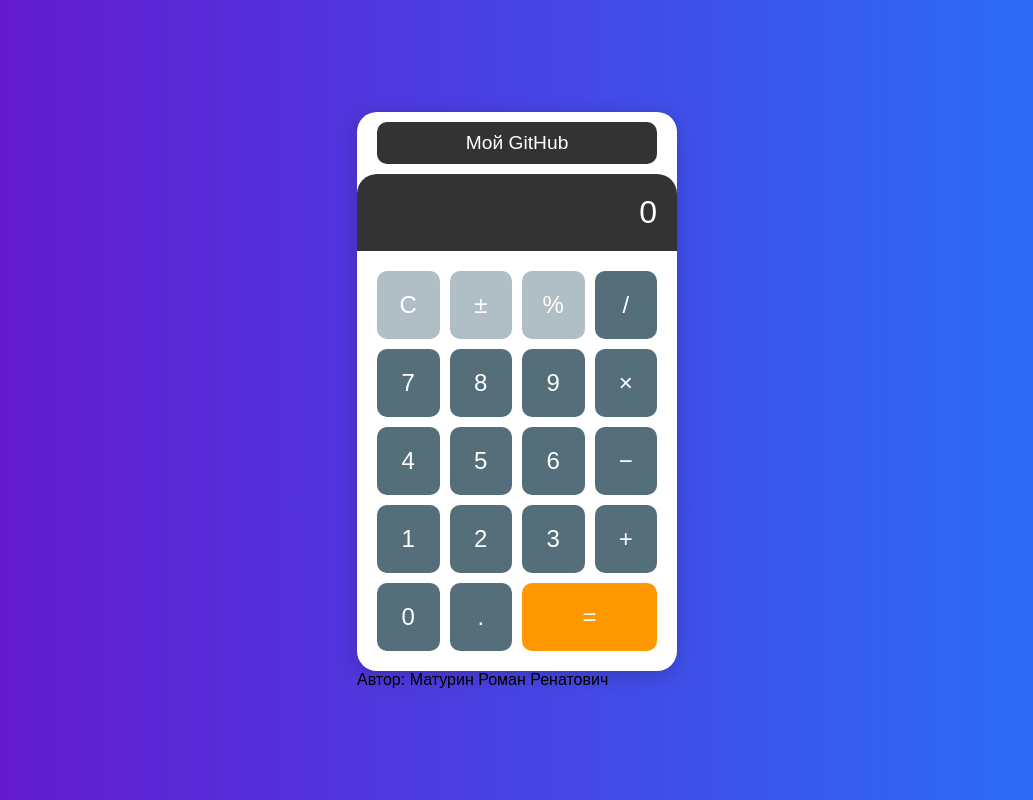
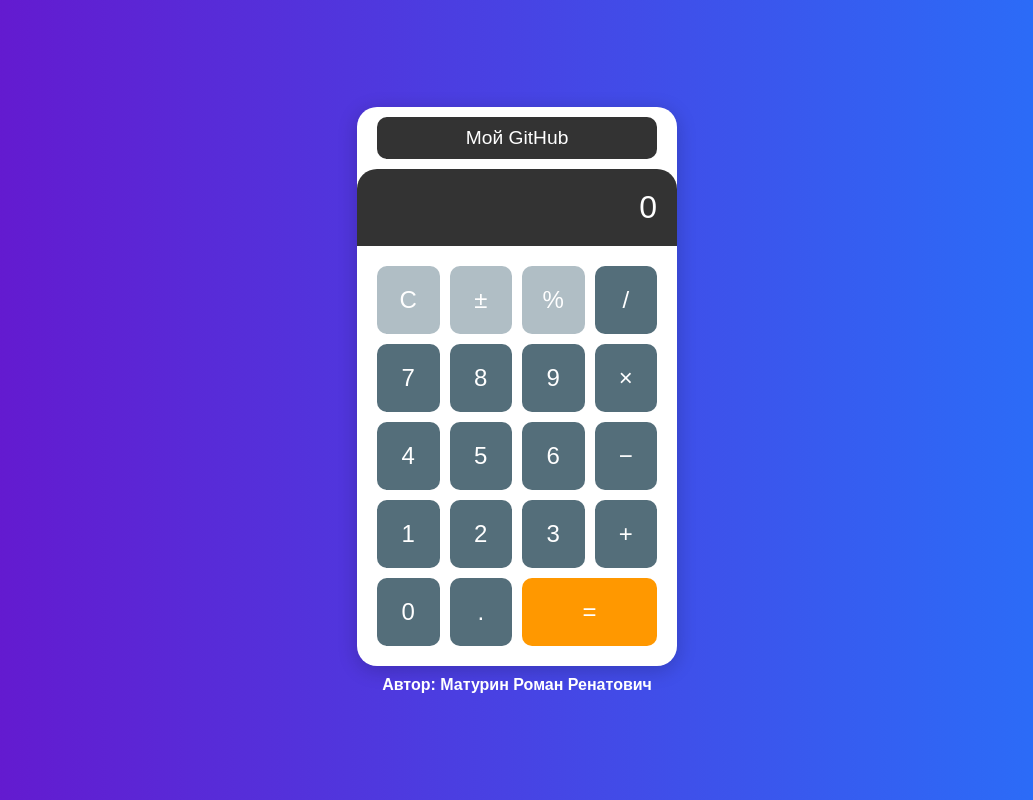
Before and after one commit to Jesternotclown-hub/WEB, a plain HTML site: page Lab_1-2/index.html in a window 1280 px wide. Shown: the whole page, without its empty margins (123-1156 px from the left). Drawn offline with Linux system fonts and the light colour scheme.

Commit message:
Обновил стиль контейнера, кнопки и позицию элементов

```diff
--- a/Lab_1-2/style.css
+++ b/Lab_1-2/style.css
@@ -11,6 +11,12 @@ body {
     height: 100vh;
     background: linear-gradient(to right, #6a11cb, #2575fc);
     font-family: Arial, sans-serif;
+}
+
+.calculator-container {
+    display: flex;
+    flex-direction: column;
+    align-items: center;
 }
 
 .calculator {
@@ -86,3 +92,11 @@ button:not(.equal) {
     grid-column: span 2;
     background: #ff9800;
 }
+
+.author {
+    margin-top: 10px;
+    text-align: center;
+    font-size: 1em;
+    color: #ffffff;
+    font-weight: bold;
+}
```
